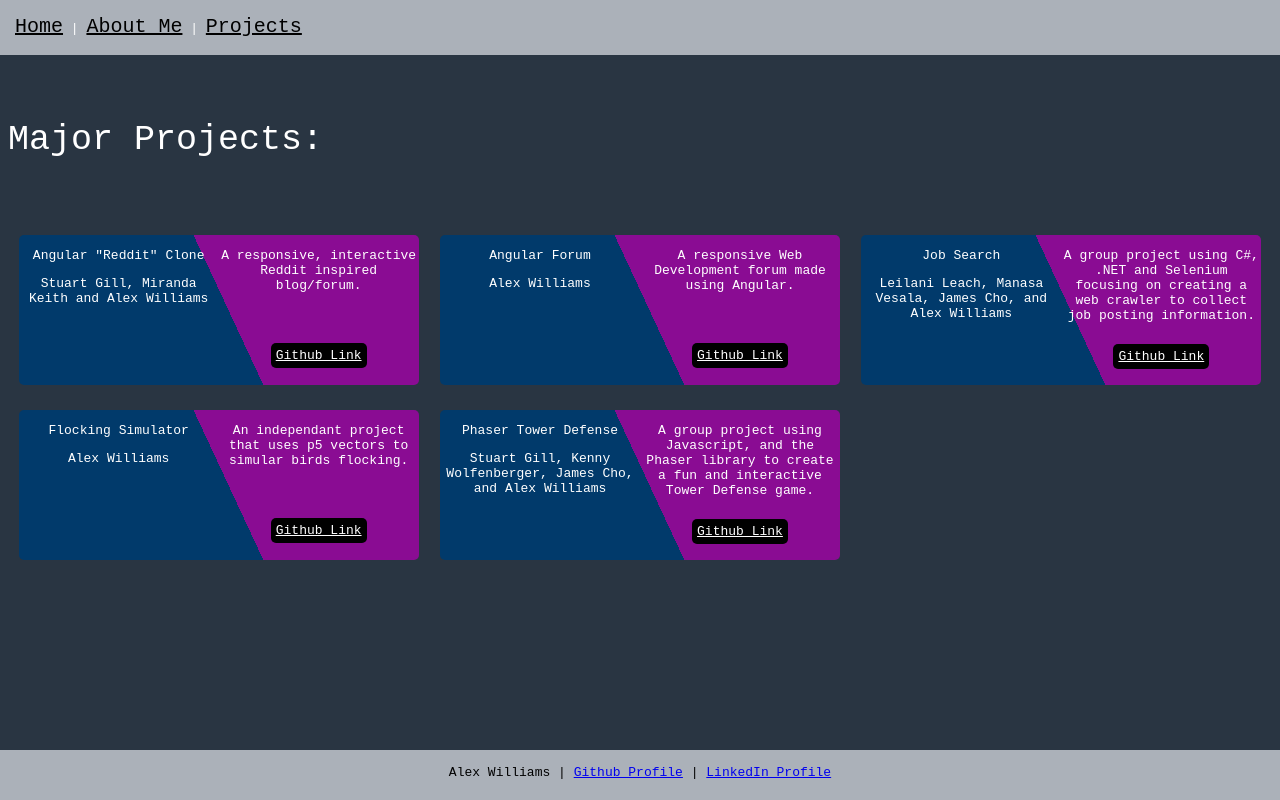
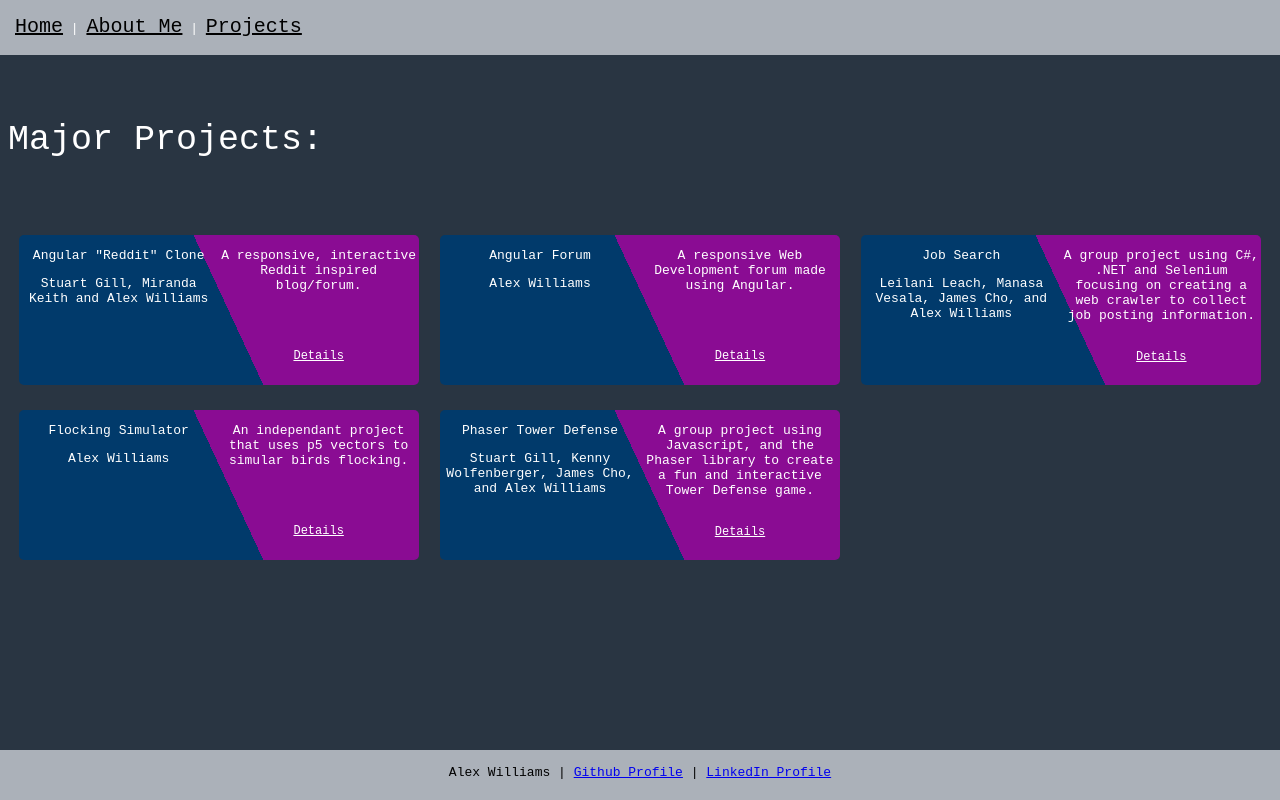
Before and after one commit to Zizzs/React-Portfolio, a React app: page /#/projects in a window 1280 px wide. Built offline with nearby package versions, Linux system fonts and the light colour scheme.

Commit message:
Added projects to App.jsx state, and started work on ProjectDetails component.

```diff
--- a/src/components/App.jsx
+++ b/src/components/App.jsx
@@ -1,4 +1,4 @@
-import React from 'react';
+import React, { useState } from 'react';
 import Header from './Header';
 import { Switch, Route } from 'react-router-dom';
 import Home from './Home';
@@ -6,6 +6,7 @@ import Projects from './Projects';
 import About from './About';
 import Footer from './Footer';
 import Error404 from './Error404';
+import ProjectDetails from './ProjectDetails';
 
 
 
@@ -26,13 +27,58 @@ let styles = {
 
 export default function App(){
   componentWillMount();
+
+  const [projects, setProjects] = useState({projects: [
+    {
+      name: 'Angular "Reddit" Clone',
+      description: 'A responsive, interactive Reddit inspired blog/forum.',
+      madeBy: 'Stuart Gill, Miranda Keith and Alex Williams',
+      github: 'https://github.com/Zizzs/Angular-Group-Forums',
+      hostLink: 'https://angular-group-forum.firebaseapp.com/',
+      id: 0
+    },
+    {
+      name: 'Angular Forum',
+      description: 'A responsive Web Development forum made using Angular.',
+      madeBy: 'Alex Williams',
+      github: 'https://github.com/Zizzs/Angular-Forums',
+      hostLink: 'https://forums-1b1e7.firebaseapp.com/',
+      id: 1
+    },
+    {
+      name: 'Job Search',
+      description: 'A group project using C#, .NET and Selenium focusing on creating a web crawler to collect job posting information.',
+      madeBy: 'Leilani Leach, Manasa Vesala, James Cho, and Alex Williams',
+      github: 'https://github.com/Zizzs/JobSearch.Solution',
+      hostLink: 'None',
+      id: 2
+    },
+    {
+      name: 'Flocking Simulator',
+      description: 'An independant project that uses p5 vectors to simular birds flocking.',
+      madeBy: 'Alex Williams',
+      github: 'https://github.com/Zizzs/Flocking_Simulator',
+      hostLink: 'None',
+      id: 3
+    },
+    {
+      name: 'Phaser Tower Defense',
+      description: 'A group project using Javascript, and the Phaser library to create a fun and interactive Tower Defense game.',
+      madeBy: 'Stuart Gill, Kenny Wolfenberger, James Cho, and Alex Williams',
+      github: 'https://github.com/Zizzs/phaser-tower-defense',
+      hostLink: 'None',
+      id: 4
+    },
+  ]});
+
   return (
     <div>
       <Header/>
       <Switch>
         <Route exact path='/' component={Home} />
         <Route exact path='/about' component={About} />
-        <Route exact path='/projects' component={Projects} />
+        <Route exact path='/projects' render={() => <Projects projects={projects}/>} />
+        <Route path="/projects/details/:projectId" component={ProjectDetails} />
         <Route component={Error404} />
       </Switch>
       <Footer/>
--- a/src/components/Project.jsx
+++ b/src/components/Project.jsx
@@ -1,7 +1,9 @@
 import React from 'react';
 import PropTypes from 'prop-types';
+import { Link } from 'react-router-dom';
 
 export default function Project(props){
+    //console.log(props);
   return (
     <div>
       <div className="projectDiv">
@@ -53,7 +55,7 @@ export default function Project(props){
                 <p>{props.description}</p>
             </div>
             <div>
-                <p><a href={props.github}>Github Link</a></p>
+                <p><Link style={{color: 'white', fontSize: 12}} to={{ pathname: `/projects/details/${props.id}`, state: {project: props.project} }}>Details</Link></p>
             </div>
         </div>
       </div>
@@ -65,5 +67,7 @@ Project.propTypes = {
   name: PropTypes.string,
   description: PropTypes.string,
   madeBy: PropTypes.string,
-  github: PropTypes.string
+  github: PropTypes.string,
+  project: PropTypes.object,
+  id: PropTypes.number
 };
--- /dev/null
+++ b/src/components/ProjectDetails.jsx
@@ -0,0 +1,38 @@
+import React from 'react';
+import PropTypes from 'prop-types';
+
+
+export default function ProjectDetails(props){
+    const {project} = props.location.state;
+
+    return (
+        <div id="detailsDiv">
+        <style jsx>{`
+            #detailsDiv {
+                color: white;
+                margin-top: 100px;
+            }
+
+            #projectTitle {
+                font-size: 25px;
+                text-align: center;
+            }
+        `}</style>
+            <div>
+                <p id="projectTitle">{project.name}</p>
+            </div>
+            <hr></hr>
+            <div>
+                <p>{project.description}</p>
+                <p>{project.madeBy}</p>
+                <p><a href={project.github}>Github Link</a> {project.hostLink.length > 5 && <a href={project.hostLink}>Hosting Link</a> }</p>
+                <p>{project.hostLink}</p>
+                <p>{project.id}</p>
+            </div>
+        </div>
+    );
+}
+
+ProjectDetails.propTypes = {
+    location: PropTypes.object
+};
--- a/src/components/Projects.jsx
+++ b/src/components/Projects.jsx
@@ -1,41 +1,9 @@
 import React from 'react';
 import Project from './Project';
 import { v4 } from 'uuid';
+import PropTypes from 'prop-types';
 
-let mainProjects = [
-  {
-    name: 'Angular "Reddit" Clone',
-    description: 'A responsive, interactive Reddit inspired blog/forum.',
-    madeBy: 'Stuart Gill, Miranda Keith and Alex Williams',
-    github: 'https://github.com/Zizzs/Angular-Group-Forums',
-  },
-  {
-    name: 'Angular Forum',
-    description: 'A responsive Web Development forum made using Angular.',
-    madeBy: 'Alex Williams',
-    github: 'https://github.com/Zizzs/Angular-Forums',
-  },
-  {
-    name: 'Job Search',
-    description: 'A group project using C#, .NET and Selenium focusing on creating a web crawler to collect job posting information.',
-    madeBy: 'Leilani Leach, Manasa Vesala, James Cho, and Alex Williams',
-    github: 'https://github.com/Zizzs/JobSearch.Solution',
-  },
-  {
-    name: 'Flocking Simulator',
-    description: 'An independant project that uses p5 vectors to simular birds flocking.',
-    madeBy: 'Alex Williams',
-    github: 'https://github.com/Zizzs/Flocking_Simulator',
-  },
-  {
-    name: 'Phaser Tower Defense',
-    description: 'A group project using Javascript, and the Phaser library to create a fun and interactive Tower Defense game.',
-    madeBy: 'Stuart Gill, Kenny Wolfenberger, James Cho, and Alex Williams',
-    github: 'https://github.com/Zizzs/phaser-tower-defense',
-  },
-];
-
-export default function Projects(){
+export default function Projects(props){
   return (
     <div>
         <style jsx>{`
@@ -58,14 +26,20 @@ export default function Projects(){
             <p id="projectsText">Major Projects:</p>
         </div>
         <div className='projectsDiv'>
-        {mainProjects.map((project) =>
+        {props.projects.projects.map((project) =>
             <Project name={project.name}
             description={project.description}
             madeBy={project.madeBy}
             github={project.github}
+            project={project}
+            id={project.id}
             key={v4()} />
         )}
         </div>
     </div>
   );
 }
+
+Projects.propTypes = {
+  projects: PropTypes.object
+};
```
